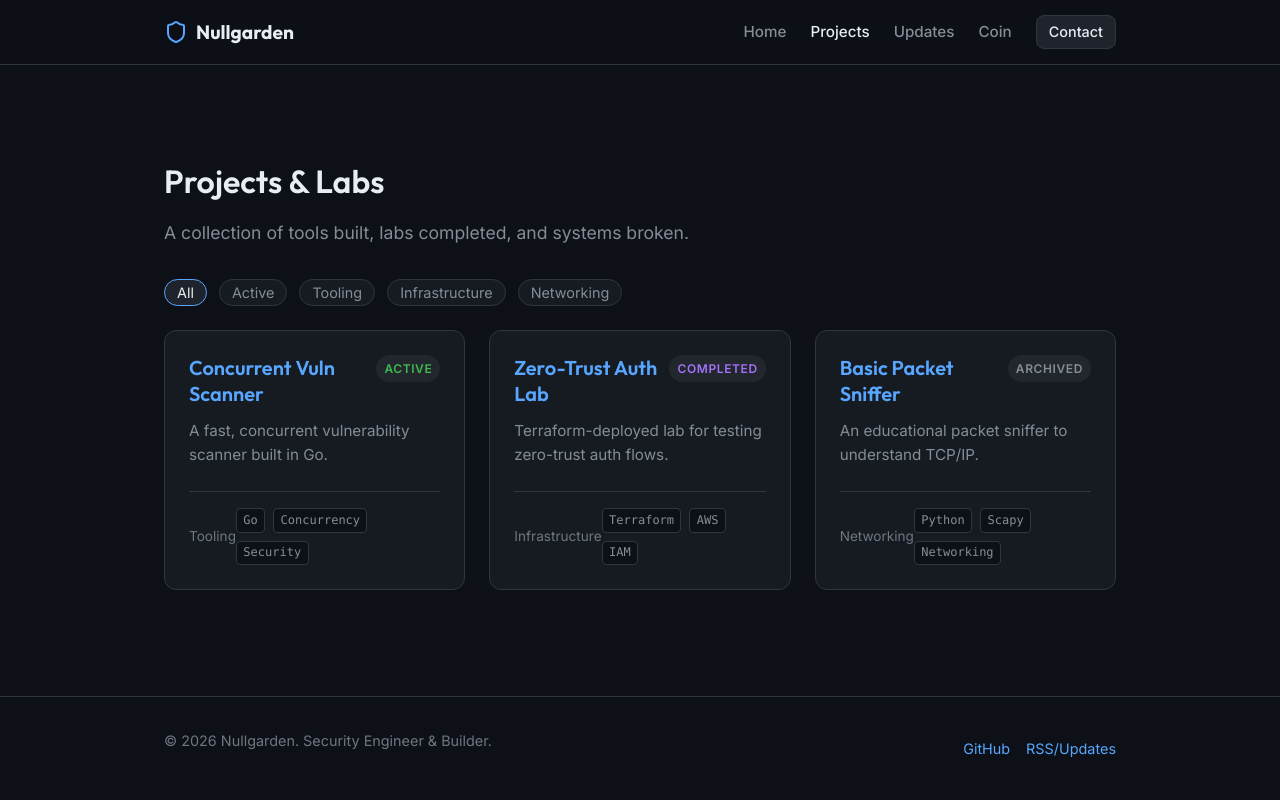
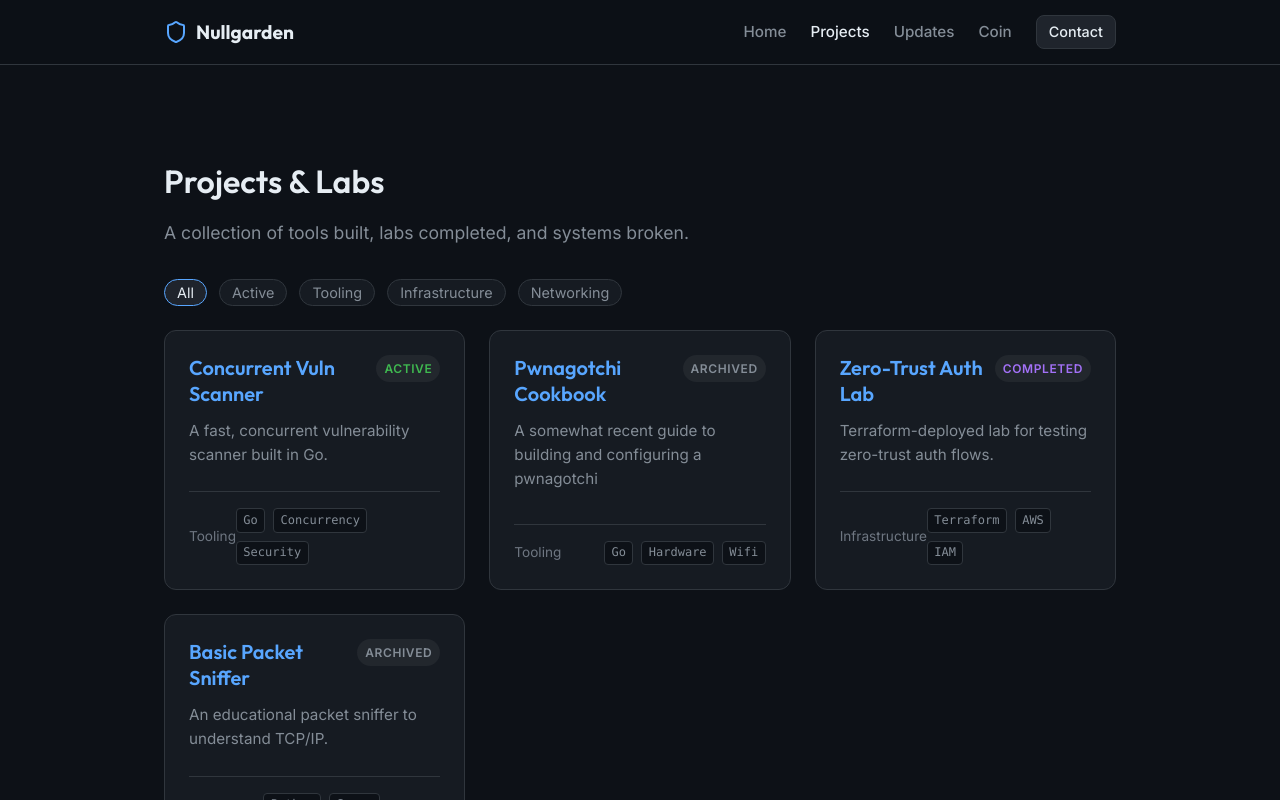
Before and after one commit to luketnc/LukeTaylorPortfolio, a React (Vite) app: page /projects in a window 1280 px wide. Shown: the top 800 px of the page. Built offline with nearby package versions, Linux system fonts and the light colour scheme.

Commit message:
Added pwnagotchi outline
Added writeuip outline for pwnagotchi project

```diff
--- a/src/data/mockData.js
+++ b/src/data/mockData.js
@@ -1,4 +1,29 @@
 export const projectsData = [
+    {
+        id: "pwnagotchi-cookbook",
+        slug: "pwnagotchi-cookbook",
+        title: "Pwnagotchi Cookbook",
+        oneLiner: "A somewhat recent guide to building and configuring a pwnagotchi",
+        category: "Tooling",
+        tags: ["Go", "Hardware", "Wifi"],
+        status: "Archived",
+        featured: true,
+        overview: "Built a Pwnagotchi to learn about hardware, wifi, and AI.",
+        goal: "To understand the basics of sniffing handshakes and configuring a pi zero w",
+        features: [
+            "Soldering of a pi zero w",
+            "Configuring pwnagotchi OS",
+            "Troubleshooting bugs and glitches"
+        ],
+        techStack: ["Bash", "WPA2", "TCP/IP"],
+        results: "Got a pwnagotchi to sniff handshakes and function on a semi supported screen",
+        lessons: "Troubleshooting hardware and software issues simultaneously is a pain and requires a lot of patience. Also, the pi zero w is a solid platform for small projects.",
+        links: {
+            repo: "https://github.com",
+            demo: "",
+            writeup: ""
+        }
+    },
     {
         id: "vuln-scanner-go",
         slug: "vuln-scanner-go",
--- a/src/pages/Home.jsx
+++ b/src/pages/Home.jsx
@@ -18,7 +18,7 @@ export default function Home() {
                 </h1>
                 <p className="hero-statement">
                     I break things to understand how they work, then I build better defenses.
-                    Currently focused on cloud infrastructure, concurrent tooling, and zero-trust architectures.
+                    Currently focused on cloud infrastructure, concurrent tooling, and zero-trust architectures. /n
 
                     If you are here from my resume, welcome! This is where I document my projects and share my thoughts on security.
                     Feel free to look around and see what I've been working on.
```
